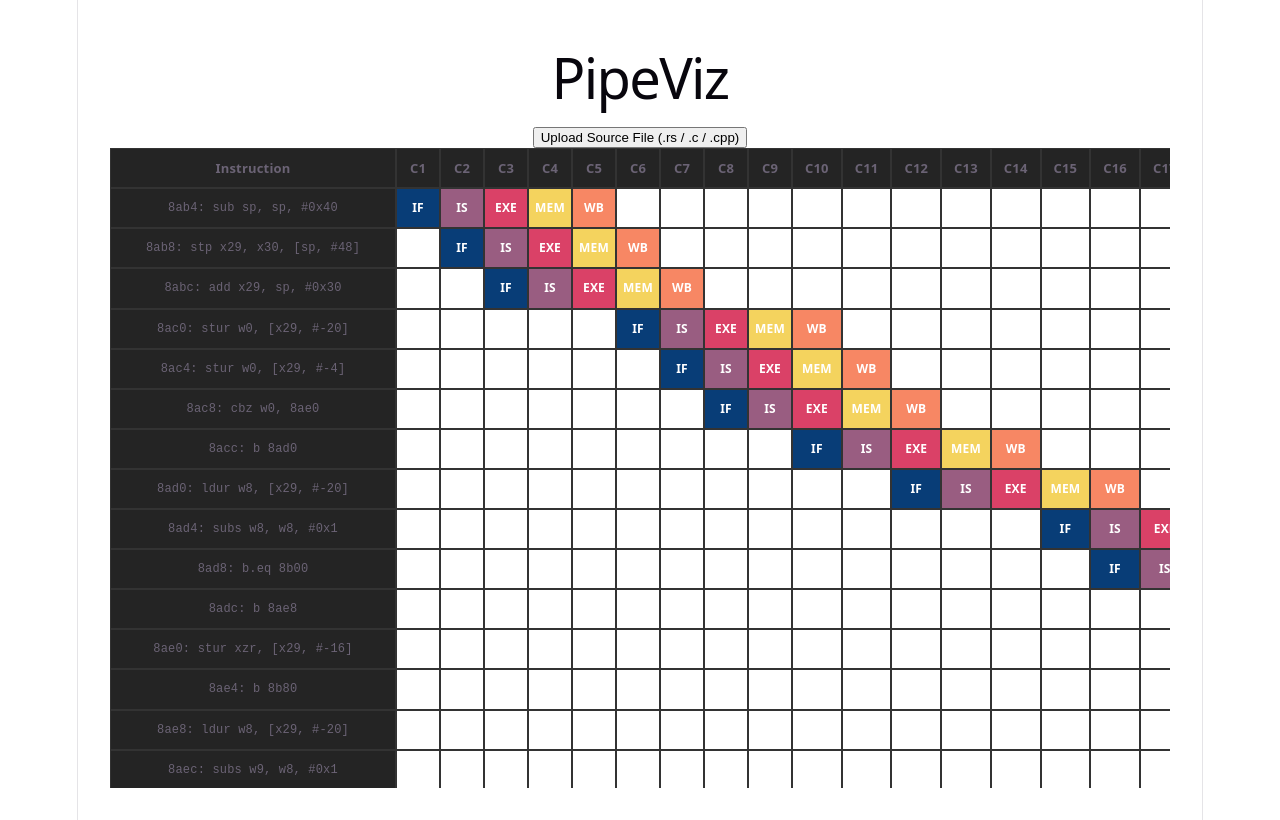
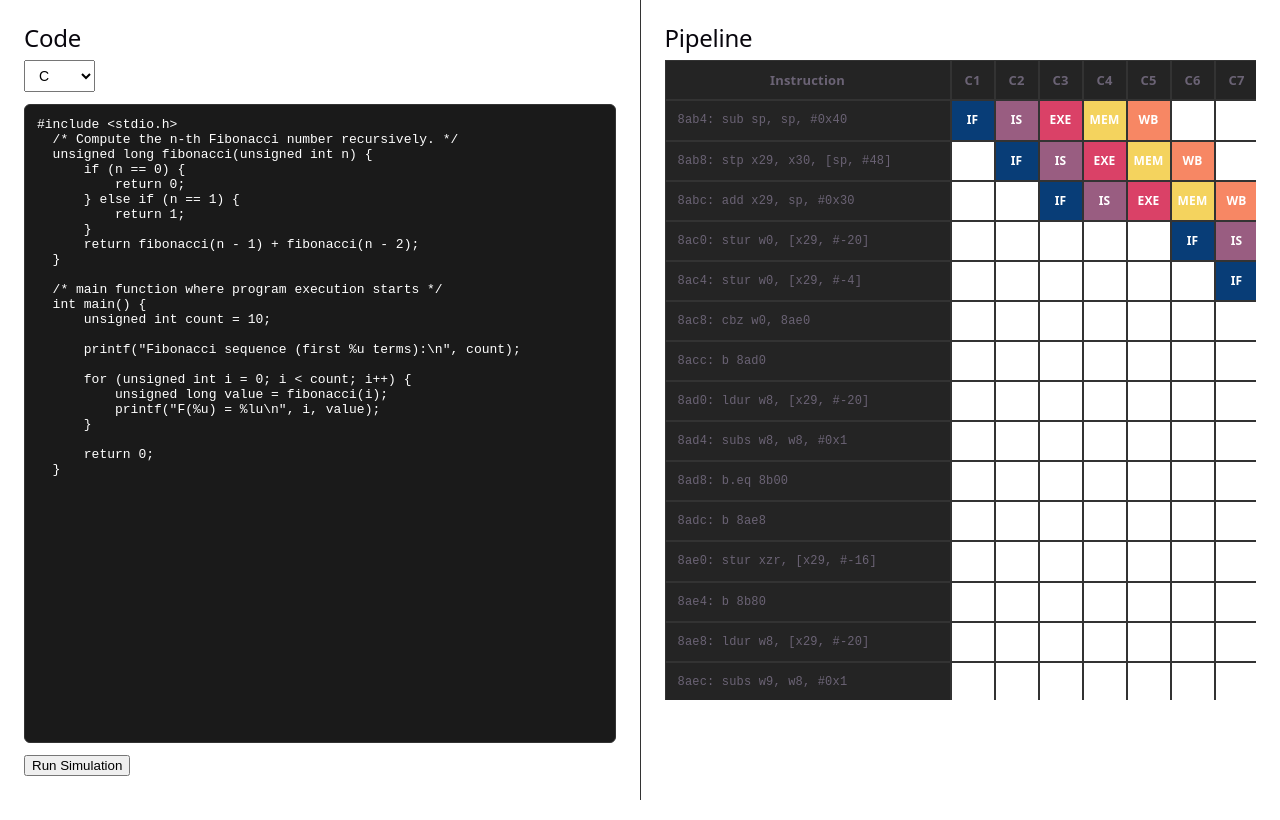
Before and after one commit to LaxminarayanaV7416/PipeViz-simulator, a React (Vite) app in the folder pipeviz-ui/: page / in a window 1280 px wide. Built offline with nearby package versions, Linux system fonts and the light colour scheme.

Commit message:
made a split for code and uploading

```diff
--- a/pipeviz-ui/src/App.jsx
+++ b/pipeviz-ui/src/App.jsx
@@ -1,8 +1,34 @@
 import { useState } from 'react'
 import FileUpload from './components/FileUpload'
-
+import CodeEditor from './components/CodeEditor'
 import PipelineGrid from './components/PipelineGrid'
 import './App.css'
+
+
+const FIBONACCI_C = `#include <stdio.h>
+  /* Compute the n-th Fibonacci number recursively. */
+  unsigned long fibonacci(unsigned int n) {
+      if (n == 0) {
+          return 0;
+      } else if (n == 1) {
+          return 1;
+      }
+      return fibonacci(n - 1) + fibonacci(n - 2);
+  }
+
+  /* main function where program execution starts */
+  int main() {
+      unsigned int count = 10;
+
+      printf("Fibonacci sequence (first %u terms):\\n", count);
+
+      for (unsigned int i = 0; i < count; i++) {
+          unsigned long value = fibonacci(i);
+          printf("F(%u) = %lu\\n", i, value);
+      }
+
+      return 0;
+  }`
 
 const MOCK_DATA = {
     totalCycles: 48,
@@ -36,15 +62,44 @@ const MOCK_DATA = {
   }
 
 function App() {
-  const [sourceFile, setSourceFile] = useState(null)
+  //const [sourceFile, setSourceFile] = useState(null)
+  //const [mode, setMode] = useState('upload')
+
+  function handleCodeSubmit({ code, language }) {
+    console.log('User submitted code:', { language, code })
+    //later: send to backend API
+  }
 
   return (
-    <div style={{ padding: '32px' }}>
-      <h1>PipeViz</h1>
-      <FileUpload onFileSelect={(file) => setSourceFile(file)} />
-      {sourceFile && <p>Ready to simulate: {sourceFile.name}</p>}
+    <div style={{ display: 'flex', height: '100vh', overflow: 'hidden' }}>
+      {/* Left panel - code editor */}
+      <div style={{
+        flex: 1,
+        display: 'flex',
+        flexDirection: 'column',
+        padding: '24px',
+        borderRight: '1px solid #333',
+        overflow: 'hidden',
+      }}>
+        <h2 style={{ marginTop: 0 }}>Code</h2>
+        <CodeEditor
+          defaultCode={FIBONACCI_C}
+          defaultLanguage="c"
+          onCodeSubmuit={handleCodeSubmit}
+        />
+      </div>
 
-      <PipelineGrid data={MOCK_DATA} />
+      {/* Right panel - pipeline grid */}
+      <div style={{
+        flex: 1,
+        display: 'flex',
+        flexDirection: 'column',
+        padding: '24px',
+        overflow: 'auto',
+      }}>
+        <h2 stle={{ marginTop: 0 }}>Pipeline</h2>
+        <PipelineGrid data={MOCK_DATA} />
+      </div>
     </div>
   )
 }
--- a/pipeviz-ui/src/components/CodeEditor.jsx
+++ b/pipeviz-ui/src/components/CodeEditor.jsx
@@ -12,9 +12,9 @@ const PLACEHOLDERS = {
     rust: 'fn main() {\n\n}',
 }
 
-export default function CodeEditor({ onCodeSubmuit }) {
-    const [language, setLanguage] = useState('c')
-    const [code, setCode] = useState('')
+export default function CodeEditor({ onCodeSubmuit, defaultCode = '', defaultLanguage = 'c' }) {
+    const [language, setLanguage] = useState(defaultLanguage)
+    const [code, setCode] = useState(defaultCode)
 
     function handleSubmit() {
         if (!code.trim()) {
@@ -26,7 +26,7 @@ export default function CodeEditor({ onCodeSubmuit }) {
 
 
 return (
-    <div style={{ display: 'flex', flexDirection: 'column', gap: '12px' }}>
+    <div style={{ display: 'flex', flexDirection: 'column', height: '100%', gap: '12px' }}>
         <select
             value={language}
             onChange={(e) => setLanguage(e.target.value)}
@@ -40,19 +40,19 @@ return (
         <textarea
             value={code}
             onChange={(e) => setCode(e.target.value)}
-            placeholder={PLACEHOLDERS[language]}
             spellCheck={false}
             style={{
+                flex: 1,
                 fontFamily: 'monospace',
                 fontSize: '13px',
-                width: '600px',
-                height: '300px',
+                width: '100%',
                 padding: '12px',
                 backgroundColor: '#1a1a1a',
                 color: '#fff',
                 border: '1px solid #333',
                 borderRadius: '6px',
-                resize: 'vertical'
+                resize: 'none',
+                boxSizing: 'border-box',
             }}
         />
 
--- a/pipeviz-ui/src/index.css
+++ b/pipeviz-ui/src/index.css
@@ -55,12 +55,8 @@ body {
 }
 
 #root {
-  width: 1126px;
-  max-width: 100%;
-  margin: 0 auto;
-  text-align: center;
-  border-inline: 1px solid var(--border);
-  min-height: 100svh;
+  width: 100%;
+  height: 100svh;
   display: flex;
   flex-direction: column;
   box-sizing: border-box;
```
